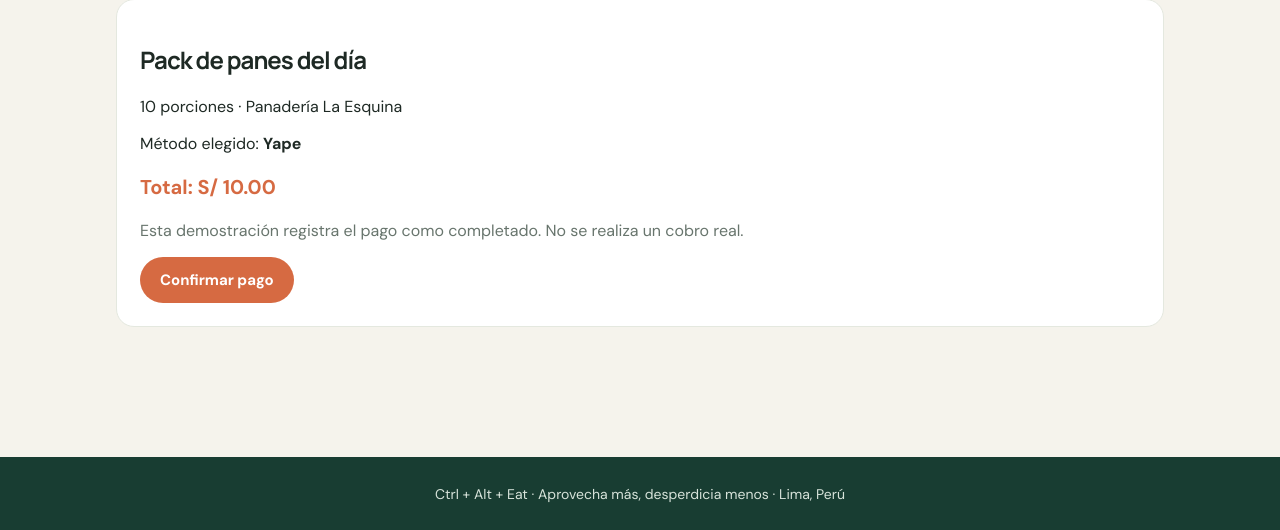
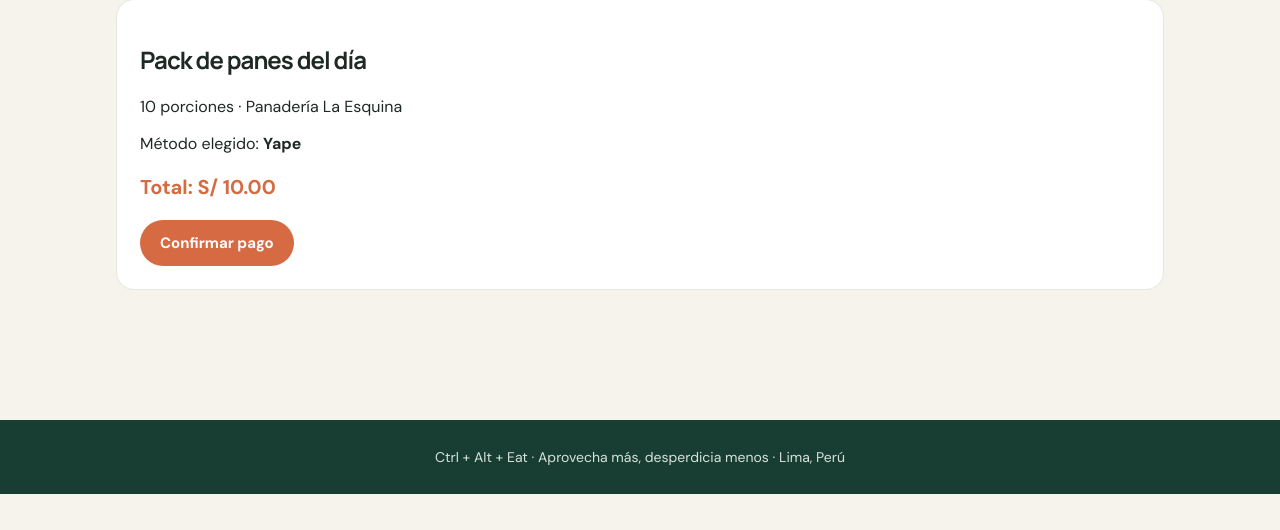
Before and after one commit to Jamestecsup/Proyecto_Ctrl_Alt_Eat, a Laravel app: page /reservas/1/pago in a window 1280 px wide. Shown: the part 254-784 px from the top of the page. Run offline with Laravel 12, Linux system fonts and the light colour scheme; a user stored in the database is signed in; data comes from the database, SQL or seed files in the repository; tables that the repository leaves empty hold one stand-in row (values such as "Sample post").

Commit message:
Quita aviso de pago de la pantalla

```diff
--- a/resources/views/reservas/pago.blade.php
+++ b/resources/views/reservas/pago.blade.php
@@ -9,7 +9,6 @@
         <p>{{ $reserva->quantity }} porciones · {{ $reserva->oferta->establecimiento->name }}</p>
         <p>Método elegido: <strong>{{ $reserva->metodoPago->name }}</strong></p>
         <p class="price">Total: S/ {{ number_format($reserva->total, 2) }}</p>
-        <p class="muted">Esta demostración registra el pago como completado. No se realiza un cobro real.</p>
         <form method="POST" action="{{ route('reservas.confirmar-pago', $reserva) }}">@csrf<button class="btn">Confirmar pago</button></form>
     </div>
 </div>
```
